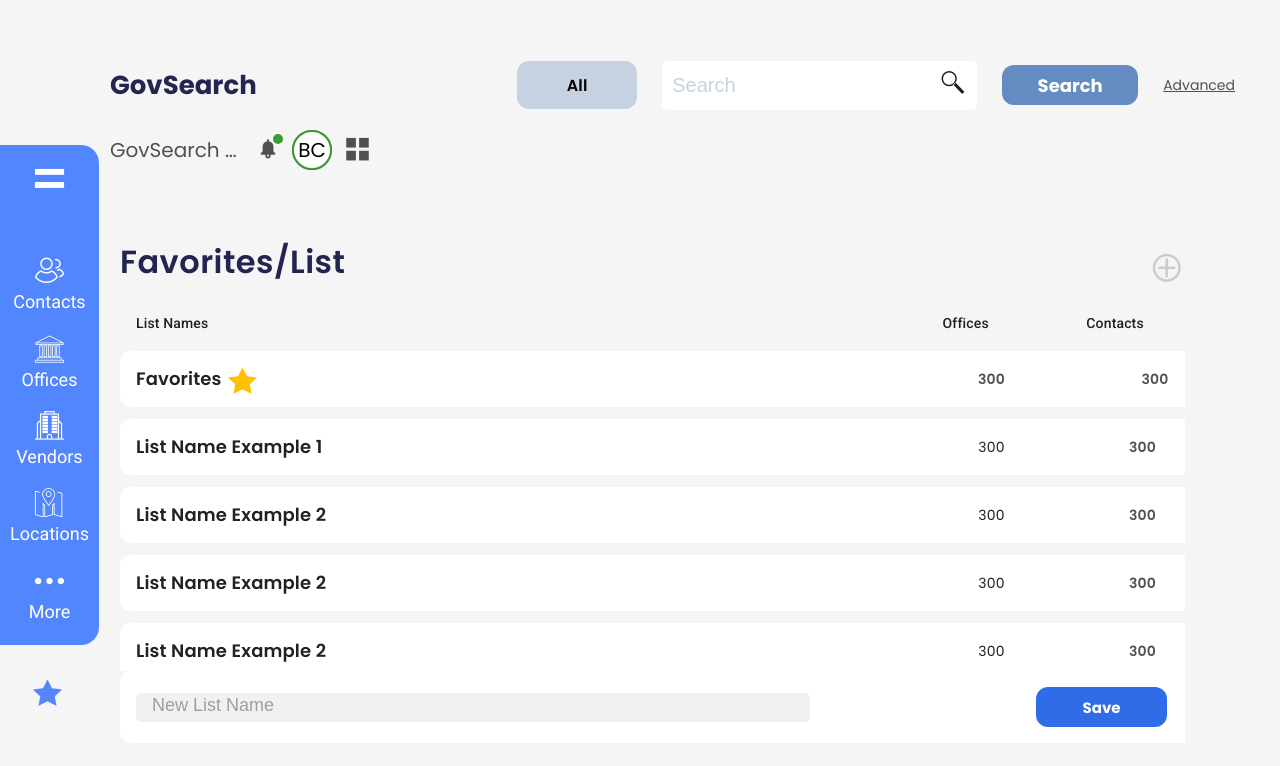
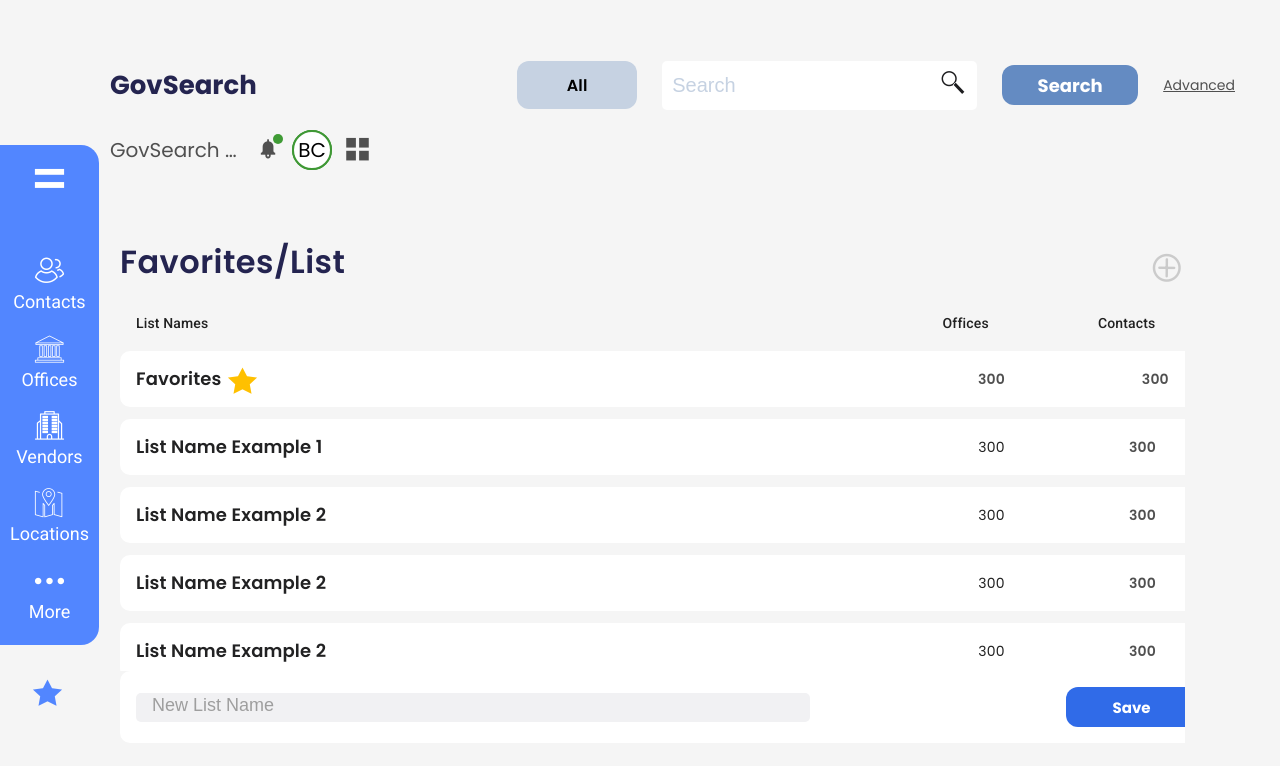
Before and after one commit to kishan1219/GovSearch, a React (Create React App) app: page /favorites in a window 1280 px wide. Shown: the top 766 px of the page. Built offline with nearby package versions, Linux system fonts and the light colour scheme.

Commit message:
search result update

```diff
--- a/src/pages/after-login/favorites/favorites.module.scss
+++ b/src/pages/after-login/favorites/favorites.module.scss
@@ -27,6 +27,18 @@
                 text-align: right;
                 margin-left: 11%;
                 border: none;
+
+                @include xxlg {
+                    margin-left: 0px;
+                }
+
+                @include xlg {
+                    margin-left: 3%;
+                }
+
+                @include xlmd {
+                    margin-left: 10%;
+                }
             }
 
             .borderHeadThird {
@@ -38,7 +50,15 @@
                 width: 18%;
                 border: none;
 
-                @include md {
+                @include xxlg {
+                    width: 21%;
+                }
+
+                @include xlg {
+                    width: 20%;
+                }
+
+                @include xlmd {
                     width: 17%;
                 }
             }
@@ -116,8 +136,9 @@
                     width: 15%;
                     text-align: center;
                     border: none;
+
                     @include xxlg {
-                        width: 13.5%;
+                        width: 14.5%;
                     }
                 }
 
@@ -128,8 +149,8 @@
                 .favoriteMoreIcon {
                     left: 0px;
 
-                    @include md {
-                        // left: -15px;
+                    @include xxlg {
+                        left: -15px;
                     }
                 }
 
@@ -163,11 +184,11 @@
             }
 
             @include xlmd {
-                max-width: 1140px;
+                max-width: 1135px;
             }
 
             @include md {
-                max-width: 1120px;
+                max-width: 1125px;
             }
 
             .subjectMain {
@@ -200,6 +221,17 @@
             .inputMoreIcon {
                 position: absolute;
                 left: -22px;
+
+                @include xlg {
+                    left: -12px;
+                }
+
+                @include xlmd {
+                    left: -17px;
+                }
+                @include md {
+                    left: -22px;
+                }
             }
 
             .descriptionMain {
@@ -222,7 +254,7 @@
                 width: 6%;
 
                 @include xxlg {
-                    width: 10%;
+                    width: 2%;
                 }
             }
 
```
